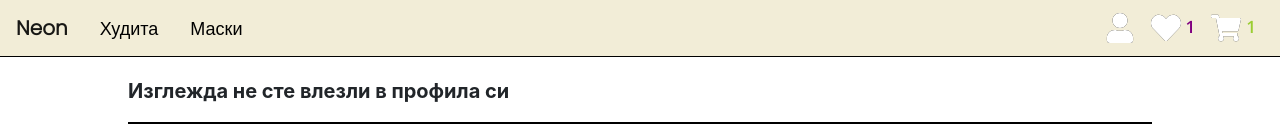
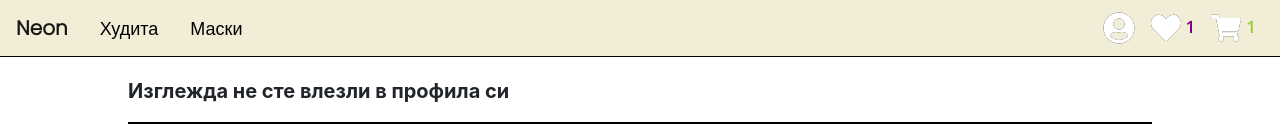
Before and after one commit to MartinYordanov374/WebStore-FullStack-Mockup, a React (Create React App) app: page /ProfilePage in a window 1280 px wide. Shown: the top 138 px of the page. Built offline with nearby package versions, Linux system fonts and the light colour scheme; a web font is replaced by a local one.

Commit message:
changed the profile icon at the navbar

```diff
--- a/src/Components/Header.js
+++ b/src/Components/Header.js
@@ -3,7 +3,7 @@ import {connect} from 'react-redux'
 import {Navbar, Nav, NavbarBrand, NavItem, NavLink} from 'react-bootstrap'
 import 'bootstrap/dist/css/bootstrap.min.css';
 import './css/Header.css'
-import {FaHeart, FaShoppingCart, FaUser} from 'react-icons/fa'
+import {FaHeart, FaShoppingCart, FaUserCircle} from 'react-icons/fa'
 class Header extends Component {
     render() {
         const {productsInWishList} = this.props;
@@ -24,7 +24,7 @@ class Header extends Component {
                 <Nav className='ml-auto'>
                     <NavItem>
                         <NavLink href='/Login'>
-                            <FaUser className='loginLink' size={30}></FaUser>
+                            <FaUserCircle className='loginLink' size={32}></FaUserCircle>
                         </NavLink>
                         <NavLink href='/Wishlist'>
                             <FaHeart className='wishlistIcon'size={30}/><span className='wishListIndex'>{productsInWishList.length}</span>
```
